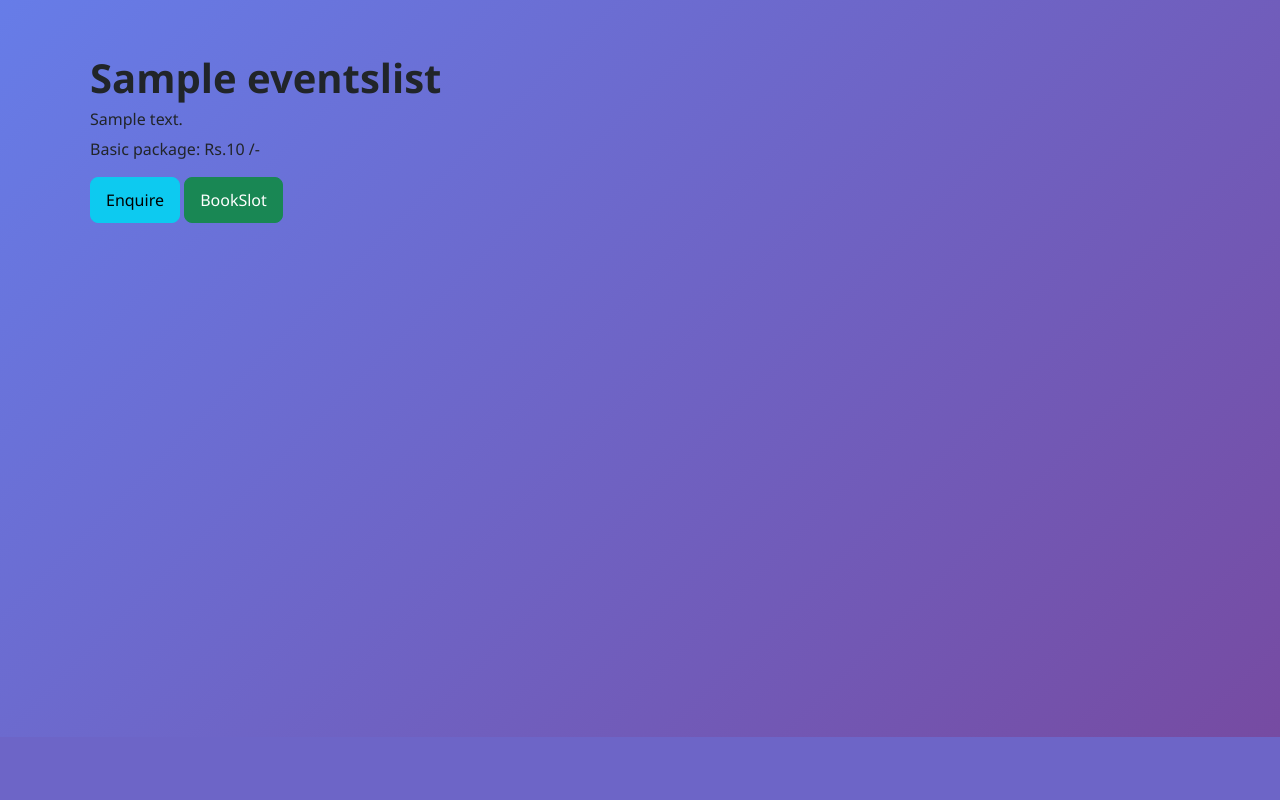
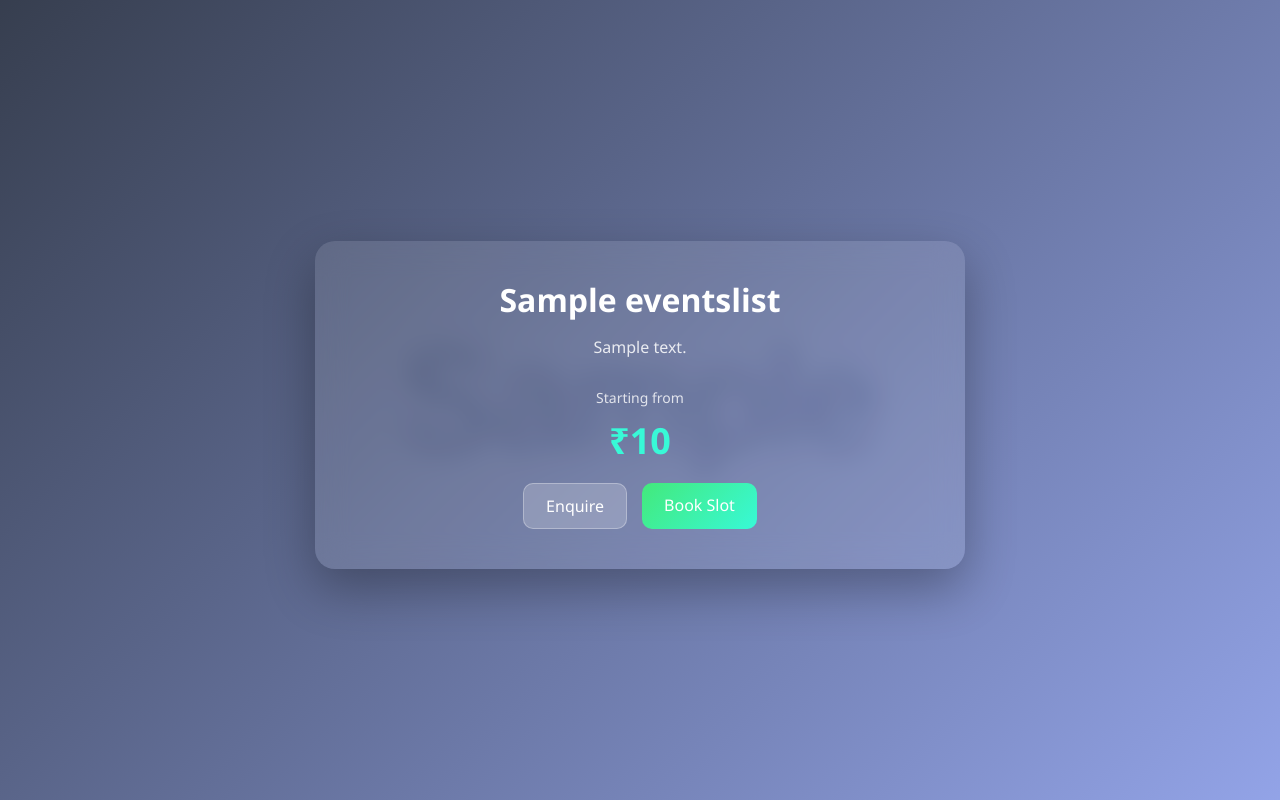
Before and after one commit to Keerthan-17/Eventure, a Django app: page /1 in a window 1280 px wide. Shown: the part 63-863 px from the top of the page. Before the commit the page ends 800 px from the top, so only its background shows below. Run offline with Django 5.2, Linux system fonts and the light colour scheme; tables that the repository leaves empty hold one stand-in row (values such as "Sample post"); grey boxes marked "Sample" are stand-in pictures.

Commit message:
update event description page with premium stylings.

```diff
--- /dev/null
+++ b/static/CSS/pages/event.css
@@ -0,0 +1,113 @@
+/* HERO SECTION */
+.event-hero {
+    position: relative;
+    height: 100vh;
+    display: flex;
+    align-items: center;
+    justify-content: center;
+}
+
+/* Background image */
+.hero-img {
+    position: absolute;
+    width: 100%;
+    height: 100%;
+    object-fit: cover;
+    top: 0;
+    left: 0;
+}
+
+/* Dark overlay */
+.hero-overlay {
+    position: absolute;
+    width: 100%;
+    height: 100%;
+    background: linear-gradient(135deg, rgba(15,23,42,0.8), rgba(102,126,234,0.6));
+    top: 0;
+    left: 0;
+}
+
+/* Content wrapper */
+.hero-content {
+    position: relative;
+    z-index: 2;
+}
+
+/* GLASS CARD */
+.event-card-premium {
+    max-width: 650px;
+    margin: auto;
+    padding: 40px;
+    border-radius: 20px;
+
+    background: rgba(255,255,255,0.1);
+    backdrop-filter: blur(15px);
+
+    box-shadow: 0 20px 50px rgba(0,0,0,0.3);
+    text-align: center;
+    color: white;
+}
+
+/* Title */
+.event-title {
+    font-size: 32px;
+    font-weight: 700;
+    margin-bottom: 15px;
+}
+
+/* Description */
+.event-description {
+    font-size: 16px;
+    line-height: 1.6;
+    margin-bottom: 25px;
+    color: rgba(255,255,255,0.85);
+}
+
+/* Price */
+.event-price span {
+    font-size: 14px;
+    opacity: 0.8;
+}
+
+.event-price h2 {
+    font-size: 36px;
+    font-weight: 700;
+    margin: 10px 0 20px;
+    color: #38f9d7;
+}
+
+/* Buttons */
+.event-actions {
+    display: flex;
+    justify-content: center;
+    gap: 15px;
+}
+
+/* Enquire */
+.btn-enquire {
+    padding: 10px 22px;
+    border-radius: 10px;
+    background: rgba(255,255,255,0.2);
+    color: white;
+    border: 1px solid rgba(255,255,255,0.3);
+    transition: 0.3s;
+}
+
+.btn-enquire:hover {
+    background: rgba(255,255,255,0.3);
+}
+
+/* Book button */
+.btn-book {
+    padding: 10px 22px;
+    border-radius: 10px;
+    background: linear-gradient(135deg, #43e97b, #38f9d7);
+    color: white;
+    border: none;
+    transition: 0.3s;
+}
+
+.btn-book:hover {
+    transform: translateY(-3px);
+    box-shadow: 0 10px 25px rgba(0,0,0,0.3);
+}
--- a/templates/events/eventsDescription.html
+++ b/templates/events/eventsDescription.html
@@ -1,16 +1,42 @@
 {% extends 'base.html' %}
+{% load static %}
+
+{% block extra_css %}
+<link rel="stylesheet" href="{% static 'css/pages/event.css' %}">
+{% endblock %}
 
 {% block content %}
-<br>
-<div class="container">
-    <div class="jumbotron">
-        <h1>{{ events.name }}</h1>
-        <h6>{{ events.descriptions }}</h6>
-        <p>Basic package: Rs.{{ events.price }} /-</p>
-        <a href="{% url 'enquire' %}" class="btn btn-info">Enquire</a>
-        <a href="{% url 'slotbooking' events.id %}" class="btn btn-success">BookSlot</a>
 
+<div class="event-hero">
+
+    {% if events.image %}
+    <img src="{{ events.image.url }}" class="hero-img" alt="event">
+    {% endif %}
+
+    <div class="hero-overlay"></div>
+
+    <div class="container hero-content">
+        <div class="event-card-premium">
+
+            <h1 class="event-title">{{ events.name }}</h1>
+
+            <p class="event-description">
+                {{ events.descriptions }}
+            </p>
+
+            <div class="event-price">
+                <span>Starting from</span>
+                <h2>₹{{ events.price }}</h2>
+            </div>
+
+            <div class="event-actions">
+                <a href="{% url 'enquire' %}" class="btn btn-enquire">Enquire</a>
+                <a href="{% url 'slotbooking' events.id %}" class="btn btn-book">Book Slot</a>
+            </div>
+
+        </div>
     </div>
+
 </div>
 
 {% endblock %}
```
